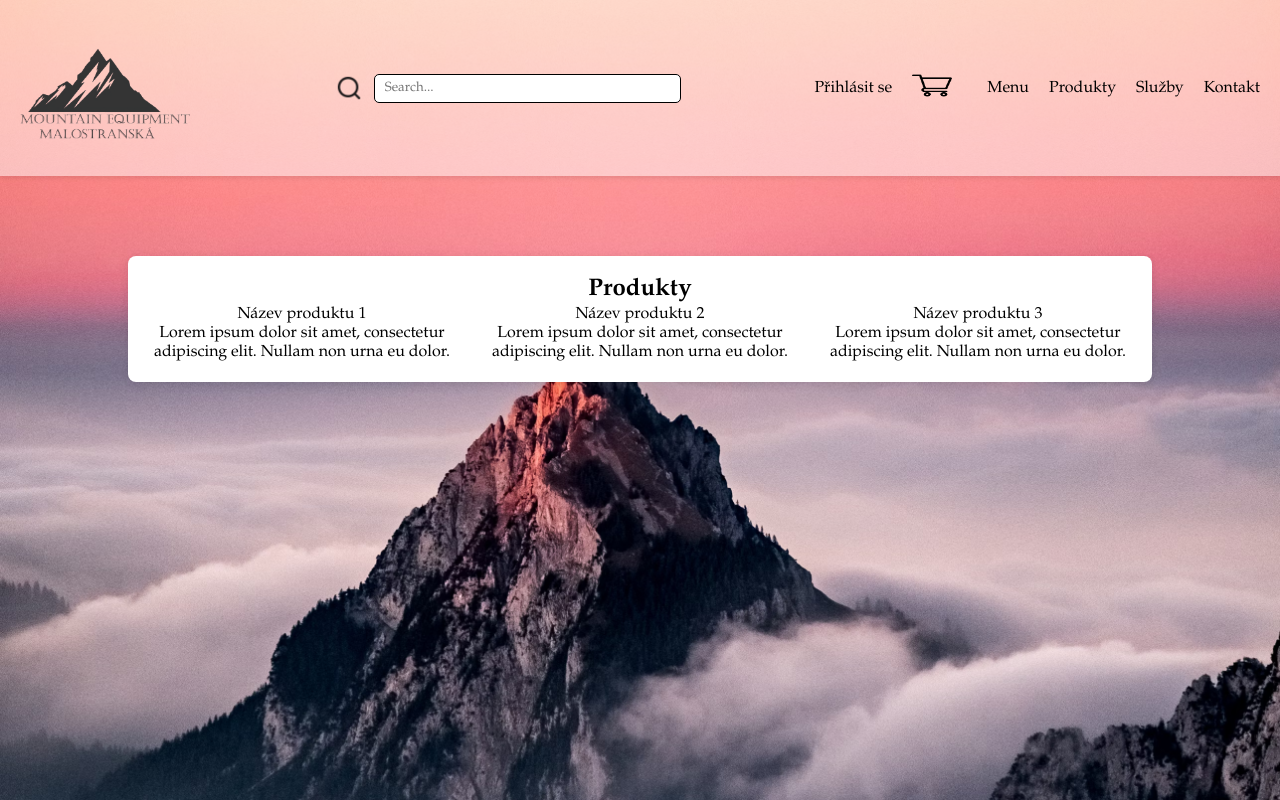
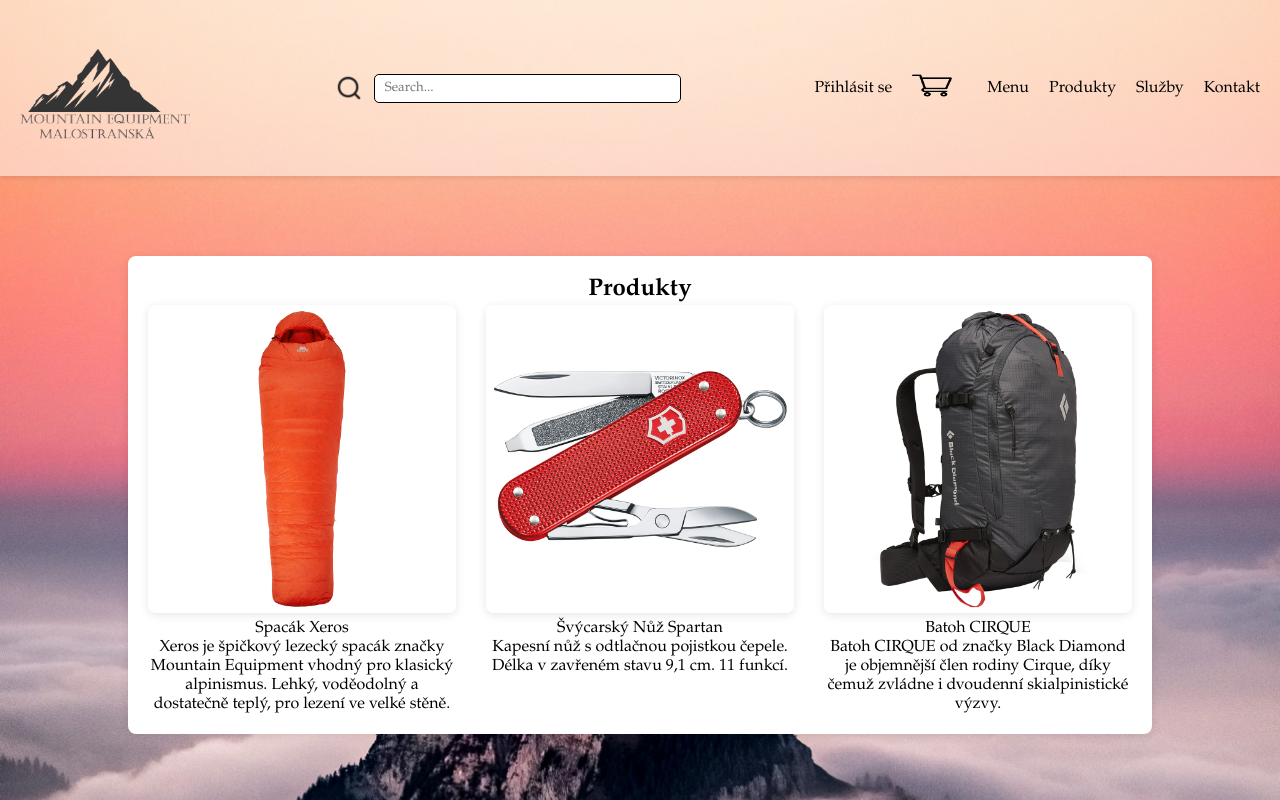
Before and after one commit to DxProline/DxProline-s-Mountain-Website, a PHP site: page /produkty.html in a window 1280 px wide. Run offline with PHP 8.4, Linux system fonts and the light colour scheme; grey boxes are pictures that could not be loaded.

Commit message:
Web for grade 2

```diff
--- a/index.html
+++ b/index.html
@@ -4,6 +4,9 @@
     <meta charset="UTF-8">
     <meta name="viewport" content="width=device-width, initial-scale=1.0">
     <title>MEM -Eshop</title>
+    <meta name="description" content="Eshop s horolezeckým vybavením">
+    <meta name="keywords" content="MoutainEquipment, Mountain, Equipment, Eshop">
+    <meta name="author" content="Dlabal Jiří">
     <link rel="stylesheet" href="style.css">
     <link rel="stylesheet" href="login.css">
     <script src="login.js"></script>
--- a/komplexniForm.html
+++ b/komplexniForm.html
@@ -97,7 +97,7 @@
 
         <div class="form-container">
             <h2>Objednávka</h2>
-            <form id="contact-form" onsubmit="validateForm(event)">
+            <form id="contact-form" onsubmit="validateForm(event)" method="post">
                 <div class="form-group">
                     <label for="name">Jméno</label>
                     <input type="text" id="name" name="name" required>
--- a/produkty.html
+++ b/produkty.html
@@ -40,19 +40,20 @@
         <h2>Produkty</h2>
         <div class="products">
             <div class="product">
-                <div class="product-image" style="background-image: url('product1.jpg');"></div>
-                <p>Název produktu 1</p>
-                <p>Lorem ipsum dolor sit amet, consectetur adipiscing elit. Nullam non urna eu dolor.</p>
+                <img src="/Praxe_Web/produkty/xeros.jpg" alt="spacak" class="product-image">
+                <p>Spacák Xeros</p>
+                <p>Xeros je špičkový lezecký spacák značky Mountain Equipment vhodný pro klasický alpinismus. Lehký, voděodolný a dostatečně teplý, pro lezení ve velké stěně.</p>
             </div>
             <div class="product">
-                <div class="product-image" style="background-image: url('product2.jpg');"></div>
-                <p>Název produktu 2</p>
-                <p>Lorem ipsum dolor sit amet, consectetur adipiscing elit. Nullam non urna eu dolor.</p>
+
+                <img src="/Praxe_Web/produkty/Svycarak.jpg" alt="svycarak" class="product-image">
+                <p>Švýcarský Nůž Spartan</p>
+                <p>Kapesní nůž s odtlačnou pojistkou čepele. Délka v zavřeném stavu 9,1 cm. 11 funkcí.</p>
             </div>
             <div class="product">
-                <div class="product-image" style="background-image: url('product3.jpg');"></div>
-                <p>Název produktu 3</p>
-                <p>Lorem ipsum dolor sit amet, consectetur adipiscing elit. Nullam non urna eu dolor.</p>
+                <img src="/Praxe_Web/produkty/batoh.jpg" alt="batoh" class="product-image">
+                <p>Batoh CIRQUE</p>
+                <p>Batoh CIRQUE od značky Black Diamond je objemnější člen rodiny Cirque, díky čemuž zvládne i dvoudenní skialpinistické výzvy.</p>
             </div>
         </div>
     </section>
--- a/shopingCart.html
+++ b/shopingCart.html
@@ -38,9 +38,8 @@
             <li><a href="kontakt.html">Kontakt</a></li>
         </ul>
     </nav>
+    <h1>Košík</h1>
 
-</body>
-<h1>Košík</h1>
 <table id="cart-table">
     <thead>
         <tr>
@@ -55,9 +54,10 @@
     </tbody>
 </table>
 
-<h2 id="total-price"></h2>
+<h2 id="total-price">Celková cena: 0 Kč</h2>
 
 <div class="button-container">
     <button onclick="proceedToCheckout()">Checkout</button>
     <button id="clear-button" onclick="clearCart()">Clear</button>
 </div>
+</body>
--- a/style.css
+++ b/style.css
@@ -49,6 +49,7 @@
 @media screen and(max-width: 480px) {
     h1 {
         font-size: 1.5em;
+        color: white;
     }
 
     #cart-table th, #cart-table td {
```
Also changed, not shown: produkty/Svycarak.jpg (added), produkty/batoh.jpg (added), produkty/xeros.jpg (added).
